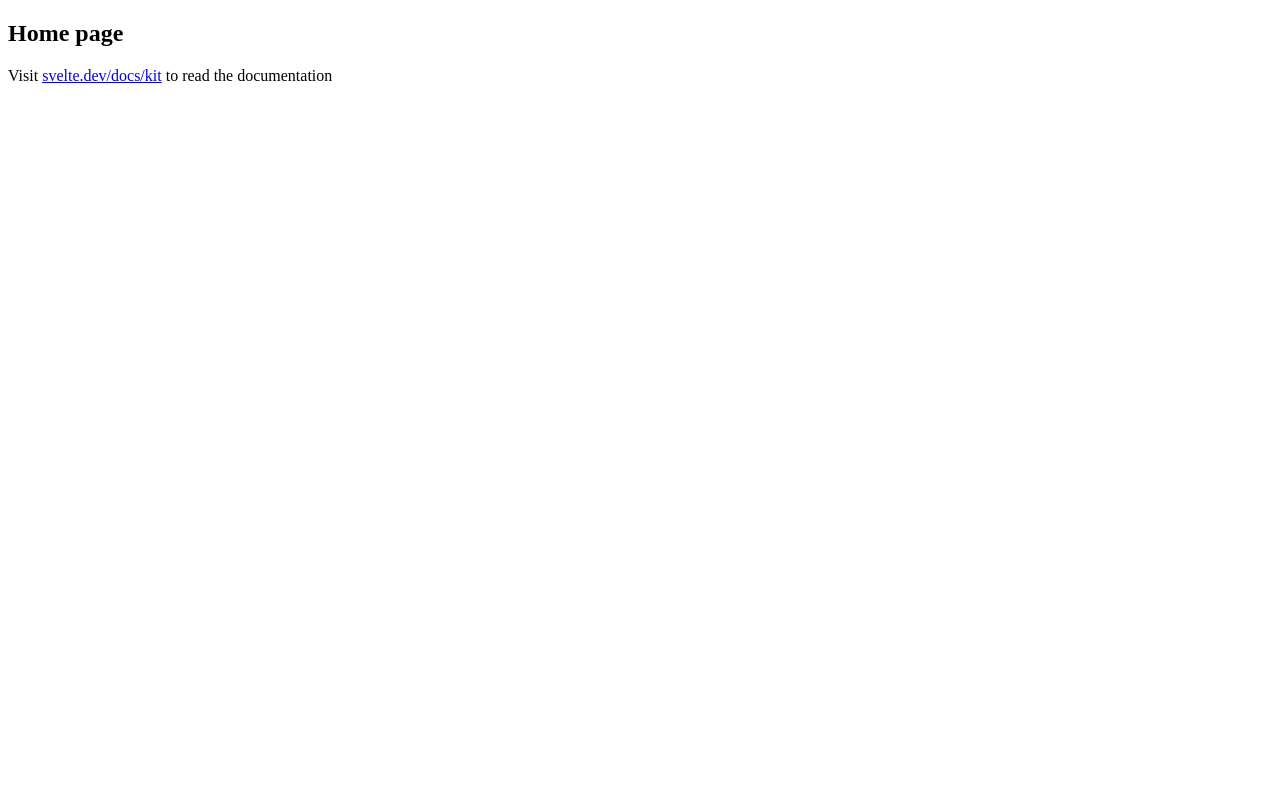
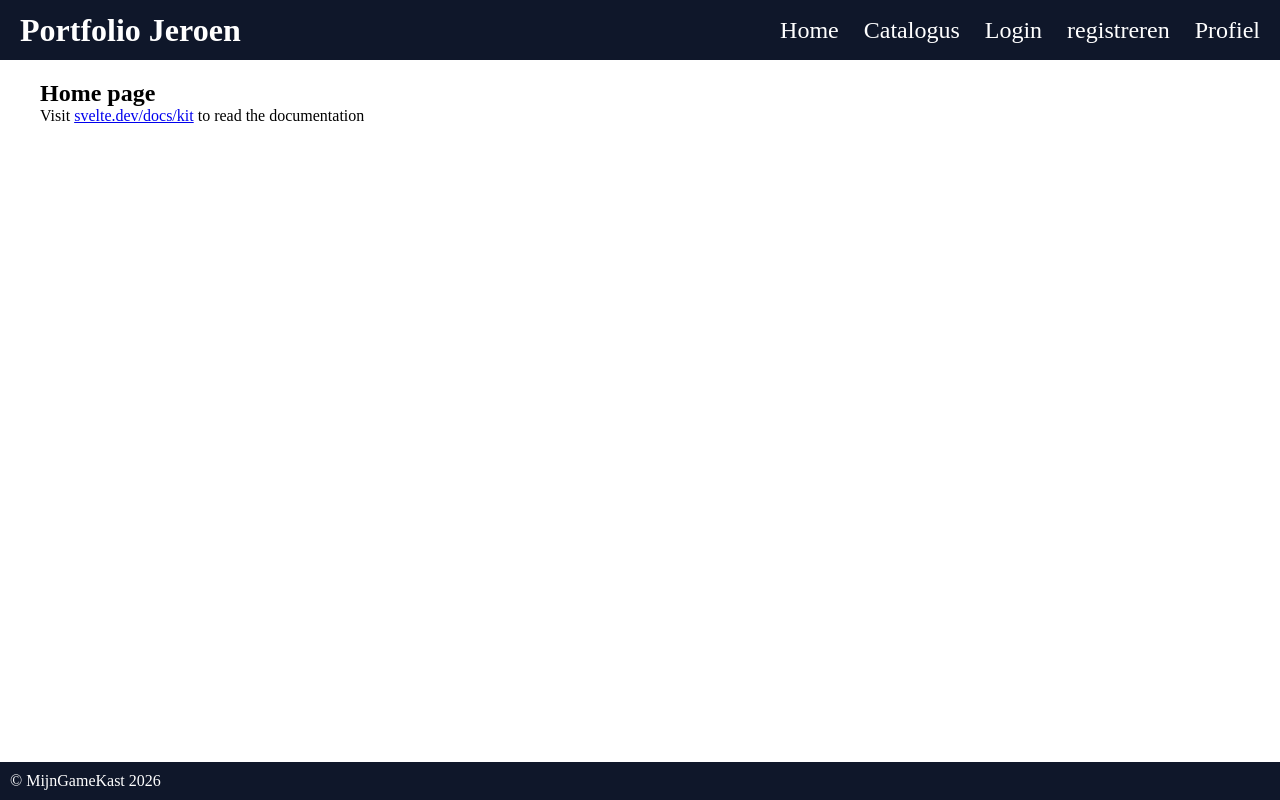
Before and after one commit to MijnGamesKast/MijnGameKastWeb, a SvelteKit app: page / in a window 1280 px wide. Built offline with nearby package versions, Linux system fonts and the light colour scheme.

Commit message:
Added a header with navigation, footer, and imported global styles in layout component

```diff
--- a/src/routes/+layout.svelte
+++ b/src/routes/+layout.svelte
@@ -1,5 +1,6 @@
 <script lang="ts">
 	import favicon from '$lib/assets/favicon.svg';
+	import '../app.css';
 
 	let { children } = $props();
 </script>
@@ -8,4 +9,30 @@
 	<link rel="icon" href={favicon} />
 </svelte:head>
 
+<header>
+	<h1>Portfolio Jeroen</h1>
+
+	<input type="checkbox" class="menu-toggle" id="menu-toggle">
+
+	<label for="menu-toggle" class="hamburger">
+		<span class="line1"></span>
+		<span class="line2"></span>
+		<span class="line3"></span>
+	</label>
+
+	<nav>
+		<ul>
+			<li><a href="/">Home</a></li>
+			<li><a href="/catalogus">Catalogus</a></li>
+			<li><a href="/login">Login</a></li>
+			<li><a href="/registreren">registreren</a></li>
+			<li><a href="/profiel">Profiel</a></li>
+		</ul>
+	</nav>
+</header>
+<main>
 {@render children()}
+</main>
+<footer>
+	&copy; MijnGameKast 2026
+</footer>
```
